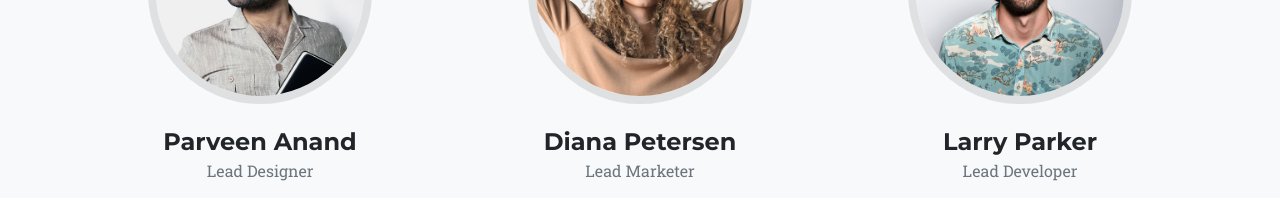
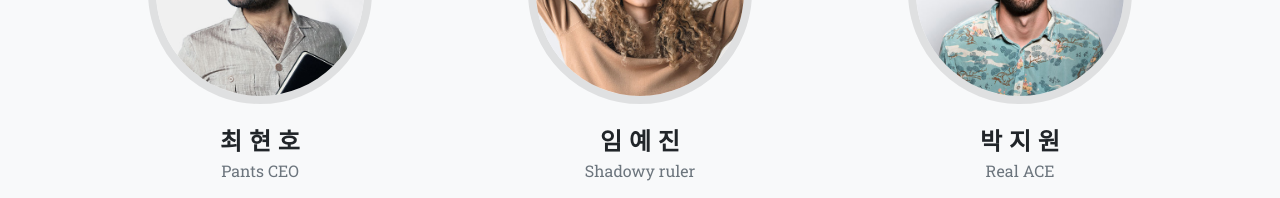
Before and after one commit to yejin-lim/AWS-Project, a plain HTML site: page index.html in a window 1280 px wide. Shown: the part 4300-4498 px from the top of the page. Drawn offline with nearby package versions, Linux system fonts and the light colour scheme; files whose address does not match are found by name.

Commit message:
Update index.html

```diff
--- a/index.html
+++ b/index.html
@@ -243,8 +243,8 @@
                     <div class="col-lg-4">
                         <div class="team-member">
                             <img class="mx-auto rounded-circle" src="assets/img/team/1.jpg" alt="..." />
-                            <h4>Parveen Anand</h4>
-                            <p class="text-muted">Lead Designer</p>
+                            <h4>최 현 호</h4>
+                            <p class="text-muted">Pants CEO</p>
                             <a class="btn btn-dark btn-social mx-2" href="#!"><i class="fab fa-twitter"></i></a>
                             <a class="btn btn-dark btn-social mx-2" href="#!"><i class="fab fa-facebook-f"></i></a>
                             <a class="btn btn-dark btn-social mx-2" href="#!"><i class="fab fa-linkedin-in"></i></a>
@@ -253,8 +253,8 @@
                     <div class="col-lg-4">
                         <div class="team-member">
                             <img class="mx-auto rounded-circle" src="assets/img/team/2.jpg" alt="..." />
-                            <h4>Diana Petersen</h4>
-                            <p class="text-muted">Lead Marketer</p>
+                            <h4>임 예 진</h4>
+                            <p class="text-muted">Shadowy ruler</p>
                             <a class="btn btn-dark btn-social mx-2" href="#!"><i class="fab fa-twitter"></i></a>
                             <a class="btn btn-dark btn-social mx-2" href="#!"><i class="fab fa-facebook-f"></i></a>
                             <a class="btn btn-dark btn-social mx-2" href="#!"><i class="fab fa-linkedin-in"></i></a>
@@ -263,8 +263,8 @@
                     <div class="col-lg-4">
                         <div class="team-member">
                             <img class="mx-auto rounded-circle" src="assets/img/team/3.jpg" alt="..." />
-                            <h4>Larry Parker</h4>
-                            <p class="text-muted">Lead Developer</p>
+                            <h4>박 지 원</h4>
+                            <p class="text-muted">Real ACE</p>
                             <a class="btn btn-dark btn-social mx-2" href="#!"><i class="fab fa-twitter"></i></a>
                             <a class="btn btn-dark btn-social mx-2" href="#!"><i class="fab fa-facebook-f"></i></a>
                             <a class="btn btn-dark btn-social mx-2" href="#!"><i class="fab fa-linkedin-in"></i></a>
```
